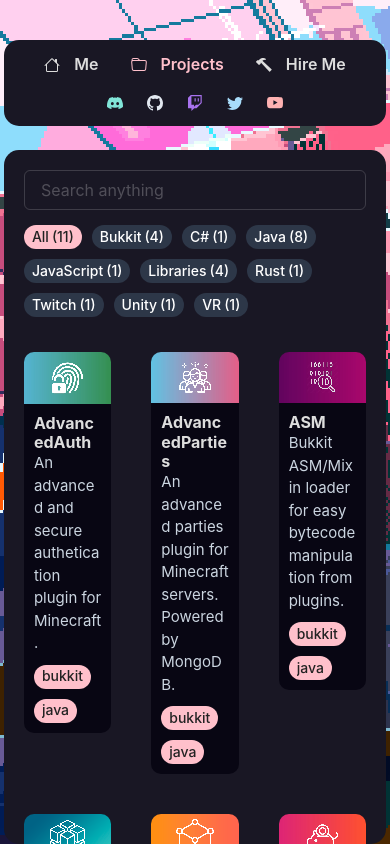
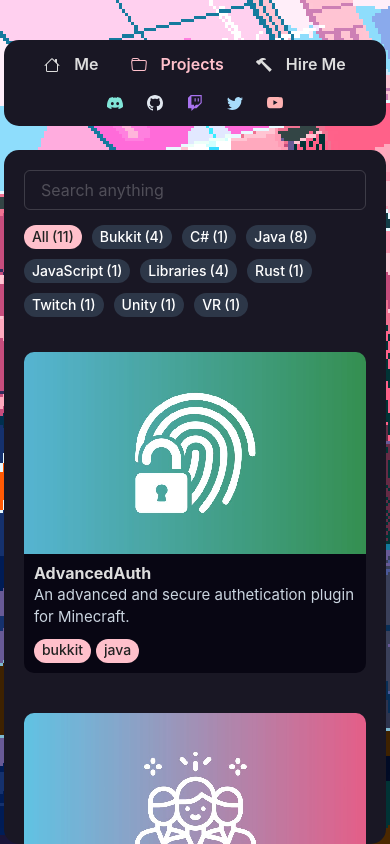
Before and after one commit to sammwyy/sammwy.com-archived, a React (Create React App) app: page /projects in a window 390 px wide. Built offline with nearby package versions, Linux system fonts and the light colour scheme.

Commit message:
Make projects responsive

```diff
--- a/src/pages/projects.jsx
+++ b/src/pages/projects.jsx
@@ -104,7 +104,7 @@ function ProjectDeck({ projects, categories }) {
       </Box>
 
       <Box marginTop={"30px"}>
-        <SimpleGrid columns={3} spacing={10}>
+        <SimpleGrid minChildWidth={"180px"} spacing={10}>
           {projects
             .filter((item) => {
               const term = searchTerm.toLowerCase();
```
